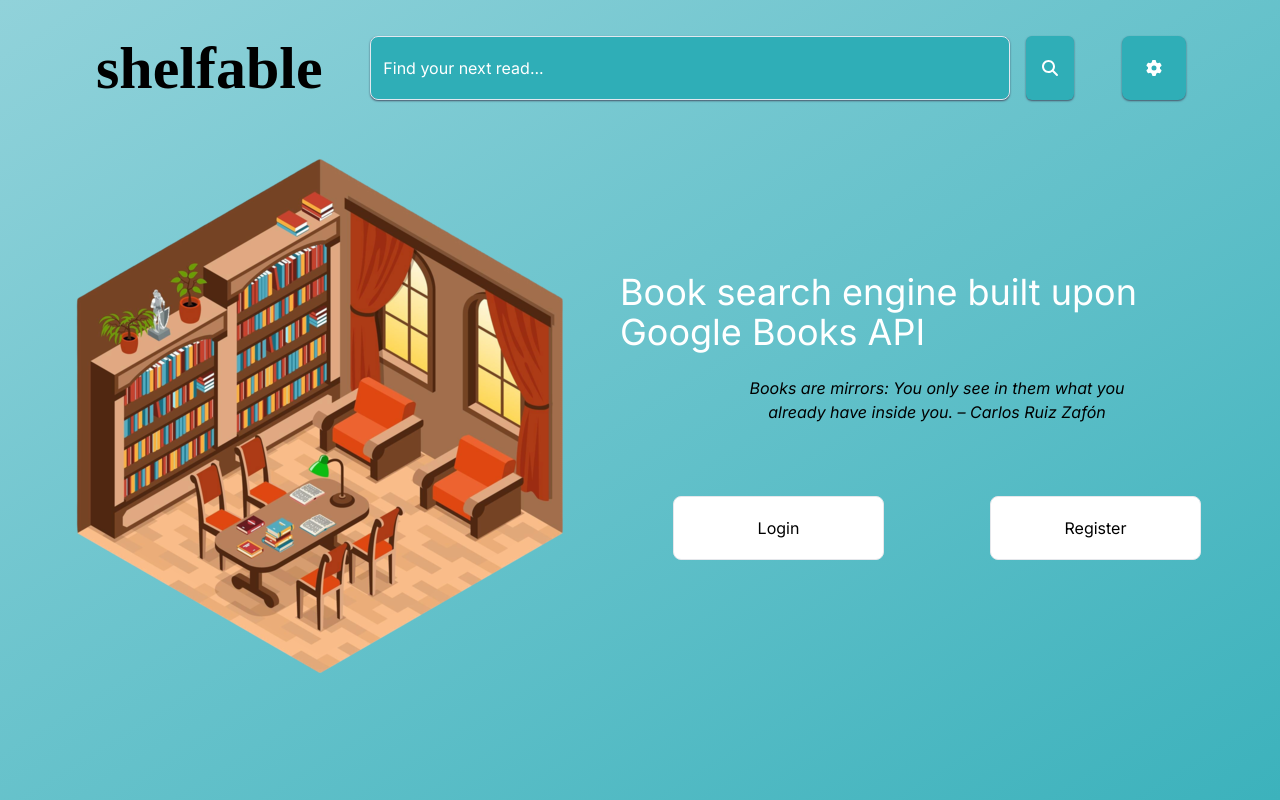
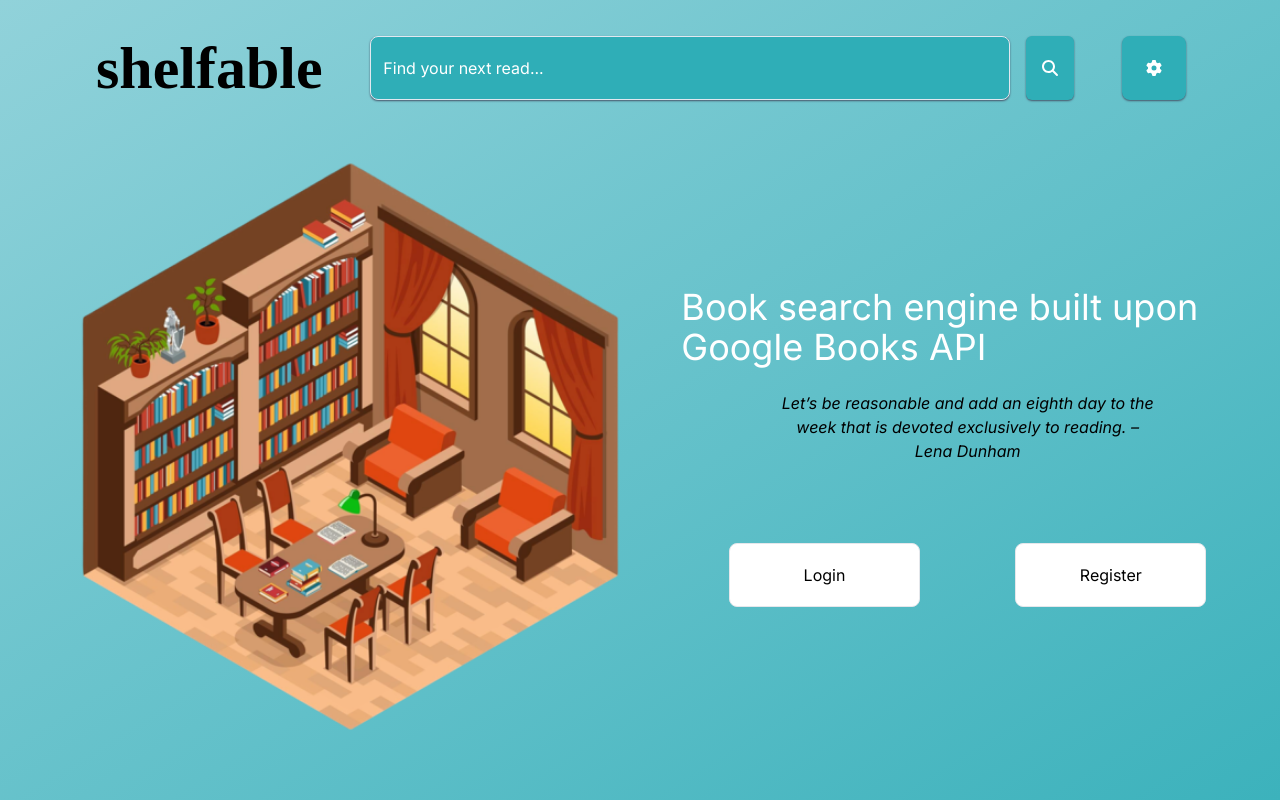
Before and after one commit to Alberto23B/shelfable, a React (Vite) app in the folder client/: page / in a window 1280 px wide. Built offline with nearby package versions, Linux system fonts and the light colour scheme; no server answers; a web font is replaced by a local one.

Commit message:
Minor improve in performace

```diff
--- a/client/src/components/Quote.jsx
+++ b/client/src/components/Quote.jsx
@@ -9,7 +9,7 @@ function Quote() {
   }, []);
 
   return (
-    <p className="relative z-0 w-2/3 h-24 py-4 mx-auto text-xs italic text-center md:py-0 sm:my-6 sm:text-base">
+    <p className="relative z-0 w-2/3 h-32 py-4 text-xs italic text-center md:py-0 sm:my-6 sm:text-base">
       {quote}
     </p>
   );
--- a/client/src/presentational/Homepage.jsx
+++ b/client/src/presentational/Homepage.jsx
@@ -1,4 +1,4 @@
-import library from "../img/library.png";
+import library from "../img/library.webp";
 import Quote from "../components/Quote";
 import LoginButton from "../components/LoginButton";
 import RegistrationButton from "../components/RegistrationButton";
@@ -9,9 +9,15 @@ export default function Homepage() {
   const { isLoggedIn, username } = useContext(AuthContext);
 
   return (
-    <div className="flex flex-col items-center justify-center mx-5 md:flex-row">
-      <img src={library} alt="an illustration of a library"></img>
-      <div className="flex flex-col items-center">
+    <div className="flex flex-col items-center justify-center mx-5 lg:flex-row">
+      <img
+        src={library}
+        width="950vw"
+        height="950vh"
+        className="aspect-square"
+        alt="an illustration of a library"
+      ></img>
+      <div className="flex flex-col items-center w-2/3 h-3/4">
         <h2 className="text-4xl text-white">
           Book search engine built upon Google Books API
         </h2>
--- a/client/src/quoteData.jsx
+++ b/client/src/quoteData.jsx
@@ -2,7 +2,6 @@ const quoteData = [
   "Today a reader, tomorrow a leader. – Margaret Fuller",
   "A word after a word after a word is power. – Margaret Atwood",
   "Show me a family of readers, and I will show you the people who move the world. – Napoleon Bonaparte",
-  "A book is a garden, an orchard, a storehouse, a party, a company by the way, a counselor, a multitude of counselors. – Charles Baudelaire",
   "I think books are like people, in the sense that they’ll turn up in your life when you most need them. – Emma Thompson",
   "Books are a uniquely portable magic. – Stephen King",
   "Books are mirrors: You only see in them what you already have inside you. – Carlos Ruiz Zafón",
```
Also changed, not shown: client/src/img/library.png (deleted), client/src/img/library.webp (added).
